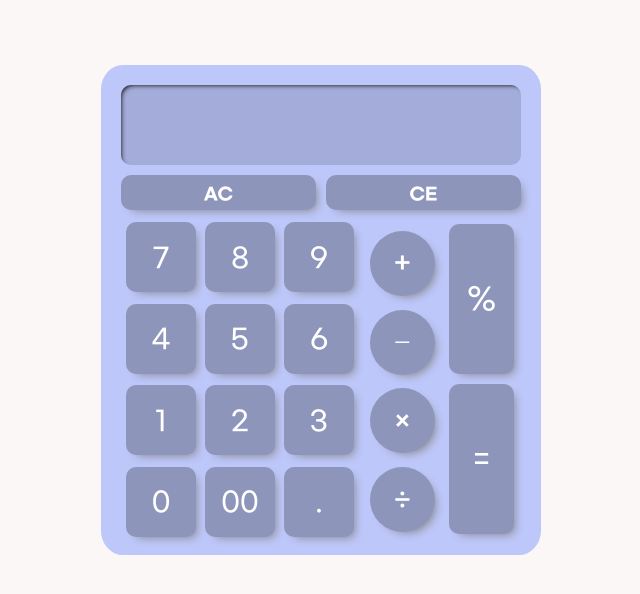
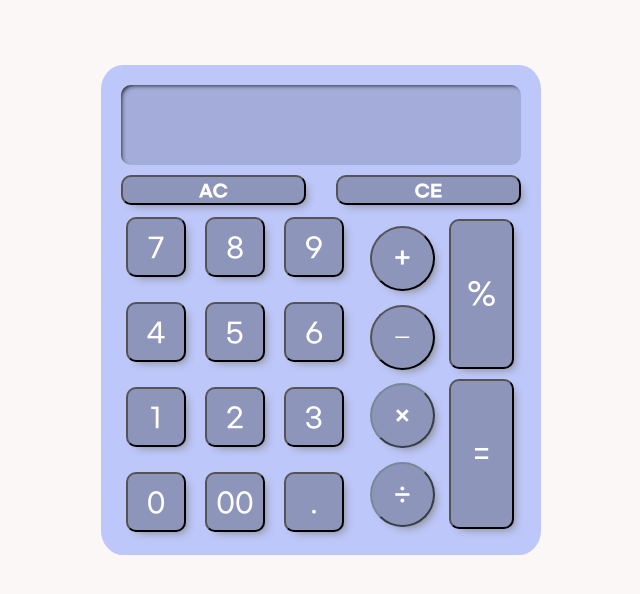
Before and after one commit to kyungeunlee07/javascript-assignment, a plain HTML site: page calculator/calculator.html in a window 1280 px wide. Shown: the whole page, without its empty margins (407-1047 px from the left). Drawn offline with Linux system fonts and the light colour scheme.

Commit message:
feat:#2 div -> button 변경, 버튼 위치 조정

```diff
--- a/calculator/calculator.html
+++ b/calculator/calculator.html
@@ -4,8 +4,8 @@
     <meta charset="UTF-8">
     <meta name="viewport" content="width=device-width, initial-scale=1.0">
     <title>Calculator</title>
-    <link href="calculator_style.css" rel="stylesheet" type="text/css"> <link>
-    <link href="fonts.css" rel="stylesheet" type="text/css"> <link>
+    <link href="calculator_style.css" rel="stylesheet" type="text/css">
+    <link href="fonts.css" rel="stylesheet" type="text/css">
 </head>
 <body>
     <div class="frame">
@@ -14,73 +14,73 @@
 
             </div>
             <div class="clear-keys">
-                <div class="clear-key">
+                <button class="clear-key">
                     AC
-                </div>
-                <div class="clear-key">
+                </button>
+                <button class="clear-key">
                     CE
-                </div>
+                </button>
             </div>
             <div class="num-oper-container">
                 <div class="numbers-container">
-                    <div class="numbers">
+                    <button class="numbers">
                         7
-                    </div>
-                    <div class="numbers">
+                    </button>
+                    <button class="numbers">
                         8
-                    </div>
-                    <div class="numbers">
+                    </button>
+                    <button class="numbers">
                         9
-                    </div>
-                    <div class="numbers">
+                    </button>
+                    <button class="numbers">
                         4
-                    </div>
-                    <div class="numbers">
+                    </button>
+                    <button class="numbers">
                         5
-                    </div>
-                    <div class="numbers">
+                    </button>
+                    <button class="numbers">
                         6
-                    </div>
-                    <div class="numbers">
+                    </button>
+                    <button class="numbers">
                         1
-                    </div>
-                    <div class="numbers">
+                    </button>
+                    <button class="numbers">
                         2
-                    </div>
-                    <div class="numbers">
+                    </button>
+                    <button class="numbers">
                         3
-                    </div>
-                    <div class="numbers">
+                    </button>
+                    <button class="numbers">
                         0
-                    </div>
-                    <div class="numbers">
+                    </button>
+                    <button class="numbers">
                         00
-                    </div>
-                    <div class="numbers">
+                    </button>
+                    <button class="numbers">
                         .
-                    </div>
+                    </button>
                 </div>
                 <div class="operation-container">
-                    <div class="addition">
+                    <button class="addition">
                         +
-                    </div>
-                    <div class="subtraction">
+                    </button>
+                    <button class="subtraction">
                         −
-                    </div>
-                    <div class="multiplication">
+                    </button>
+                    <button class="multiplication">
                         ×
-                    </div>
-                    <div class="division">
+                    </button>
+                    <button class="division">
                         ÷
-                    </div>
+                    </button>
                 </div>
                 <div class="equal-container">
-                    <div class="percent">
+                    <button class="percent">
                         %
-                    </div>
-                    <div class="equal">
+                    </button>
+                    <button class="equal">
                         =
-                    </div>
+                    </button>
                 </div>
             </div>
 
--- a/calculator/calculator_style.css
+++ b/calculator/calculator_style.css
@@ -39,17 +39,19 @@ body {
 
 .clear-key {
     border-radius: 10px;
-    width: 175px;
+    width: 185px;
     height: 15px;
     background-color: #8E95BA;
     text-align: center;
-    padding: 10px;
+    padding: 13px;
     color: white;
-    margin-bottom: 7px;
     font-size: 17px;
-    box-shadow: black;
     font-family: "GmarketSans_Bold";
     box-shadow: 5px 5px 10px -5px gray;
+    display: flex;
+    align-items: center;
+    justify-content: center;
+    margin-bottom: 7px;
 }
 
 .num-oper-container {
```
